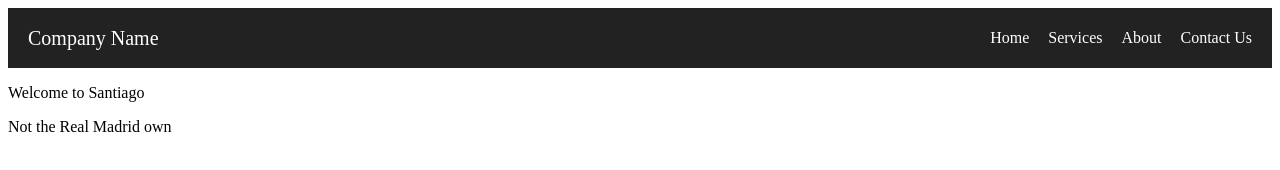
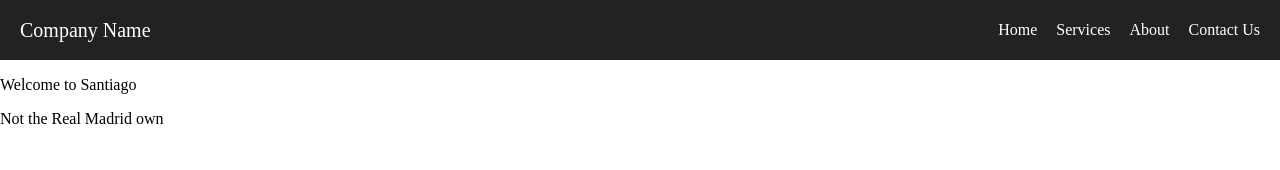
Before and after one commit to rehmzphoria/Future-, a plain HTML site: page index.html in a window 1280 px wide. Drawn offline with Linux system fonts and the light colour scheme.

Commit message:
Enhance body styles and Home container background
Added body styles and updated Home class background properties.

```diff
--- a/style.css
+++ b/style.css
@@ -1,3 +1,8 @@
+/*Body style */
+body{
+  padding: 0;
+  margin: 0;
+}
 /* 1. Parent Navbar Container */
 .nav {
   height: 60px;
@@ -44,3 +49,9 @@
 .nav ul li a:hover {
   color: #00bcd4;
 }
+/* Home body container */
+.Home{
+  background: url(future-homepage.jpg)
+  background-size: cover;
+  height: 100vh;
+}
```
